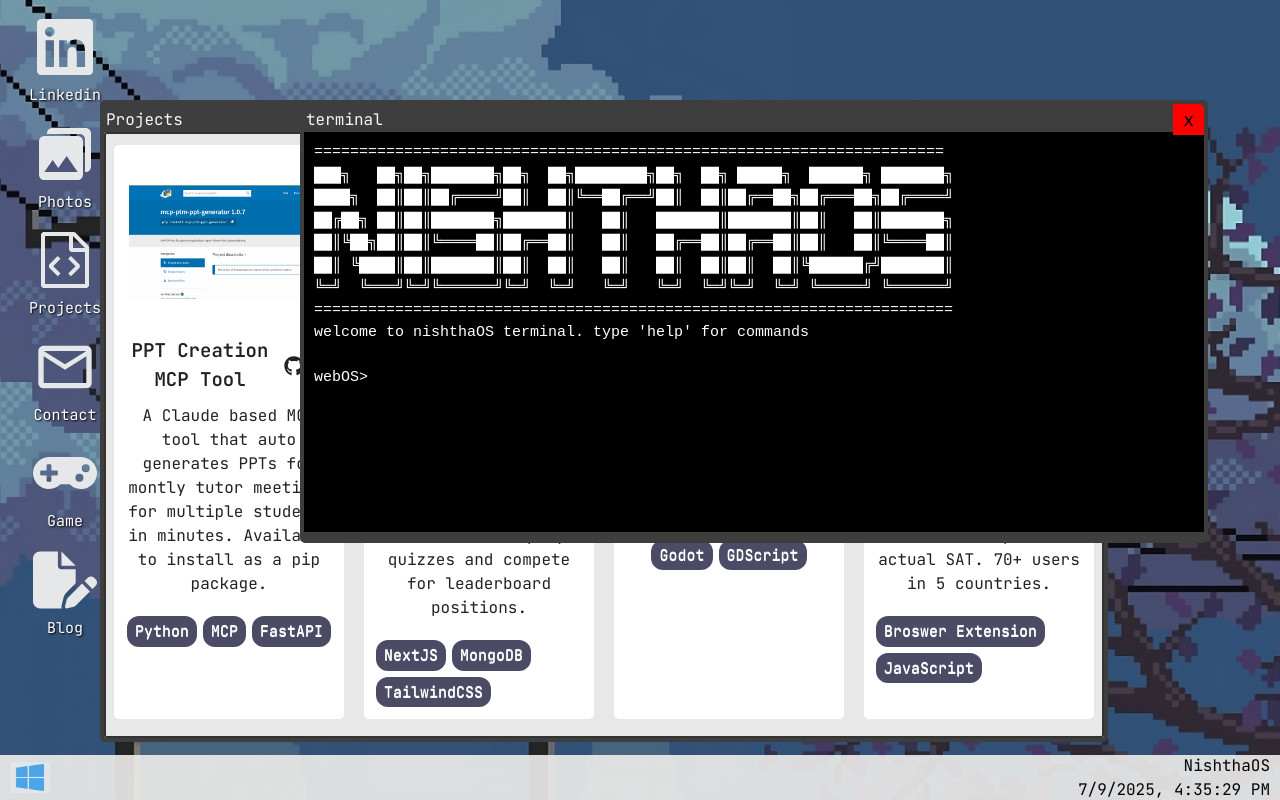
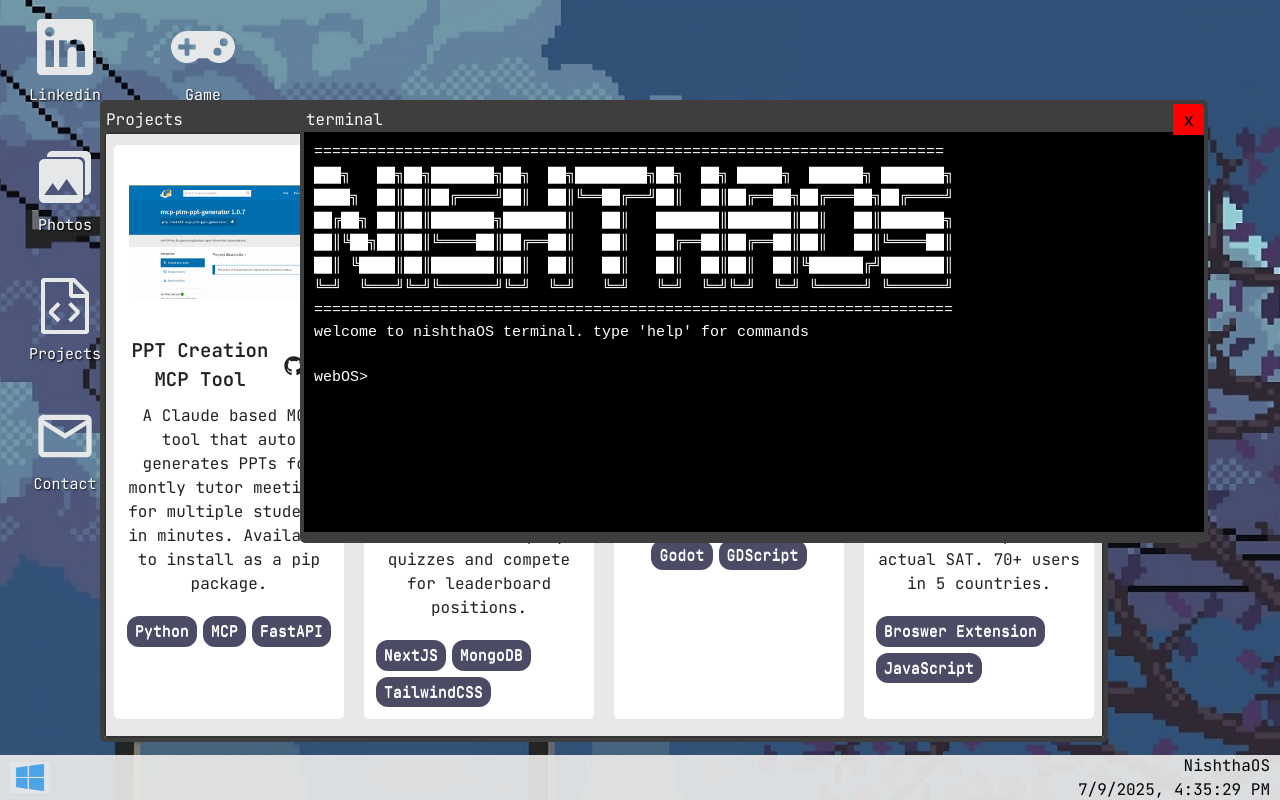
Before and after one commit to NishthaSharma-22/nextjs-website, a Next.js app: page / in a window 1280 px wide. Built offline with nearby package versions, Linux system fonts and the light colour scheme; some icons are missing.

Commit message:
added grid layout for icons

```diff
--- a/app/components/Desktop.jsx
+++ b/app/components/Desktop.jsx
@@ -8,6 +8,7 @@ import Contact from "./iconList/Contact";
 import Blog from "./iconList/Blog";
 import Video from "./iconList/Game";
 import Projects from "./iconList/Projects";
+import Github from "./iconList/Github";
 
 export default function Desktop() {
   const [showWelcome, setShowWelcome] = useState(true);
@@ -15,12 +16,15 @@ export default function Desktop() {
   return (
     <>
       {showWelcome && <IntroCard onClose={() => setShowWelcome(false)} />}
+      <div className="grid grid-flow-col auto-cols-max grid-rows-5 gap-2">
       <Linkedin />
       <Photos />
       <Projects />
       <Contact />
+      <Github />
       <Video />
       <Blog />
+      </div>
     </>
   );
 }
```
